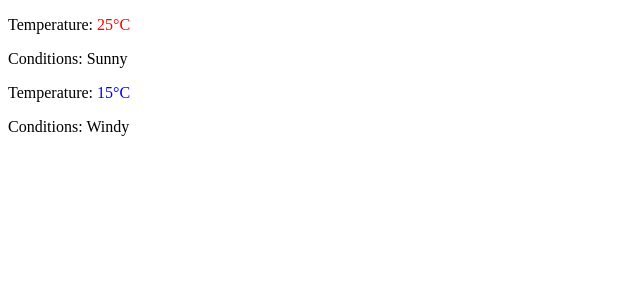
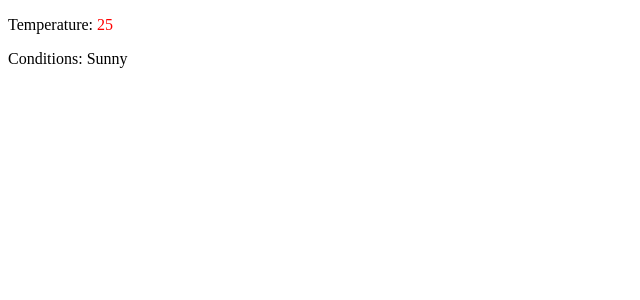
Before and after one commit to acciojob/conditional-weather-report-Anurag-Bachheti, a React app: page / in a window 1280 px wide. Shown: the top 300 px of the page, without its empty margins (0-640 px from the left). Built offline with nearby package versions, Linux system fonts and the light colour scheme.

Commit message:
rendering method changed

```diff
--- a/src/components/App.js
+++ b/src/components/App.js
@@ -3,24 +3,16 @@ import './../styles/App.css';
 import WeatherDisplay from "./WeatherDisplay";
 
 const App = () => {
-  const [weatherDataList, setWeatherDataList] = useState([
-    {
-      temperature: 25,
-      conditions: "Sunny"
-    },
-    {
-      temperature: 15,
-      conditions: "Windy"
-    }
-  ]);
+  const [weatherData] = useState({
+    temperature: 25,
+    conditions: "Sunny"
+  });
 
   return (
     <div>
-      {weatherDataList.map((weather, index) => (
-        <WeatherDisplay key={index} weather={weather} />
-      ))}
+      <WeatherDisplay weather={weatherData} />
     </div>
-  )
-}
+  );
+};
 
 export default App
--- a/src/components/WeatherDisplay.js
+++ b/src/components/WeatherDisplay.js
@@ -1,18 +1,18 @@
 import React, { useState } from 'react'
 
-function WeatherDisplay({weather}) {
-  const tempStyle = {
-    color: weather.temperature > 20 ? 'red' : 'blue'
+const WeatherDisplay = ({ weather }) => {
+  const temperatureStyle = {
+    color: weather.temperature > 20 ? "red" : "blue"
   };
 
   return (
     <div>
       <p>
-        Temperature: <span style={tempStyle}> {weather.temperature}°C</span>
+        Temperature: <span style={temperatureStyle}>{weather.temperature}</span>
       </p>
       <p>Conditions: {weather.conditions}</p>
     </div>
   );
-}
+};
 
 export default WeatherDisplay
```
